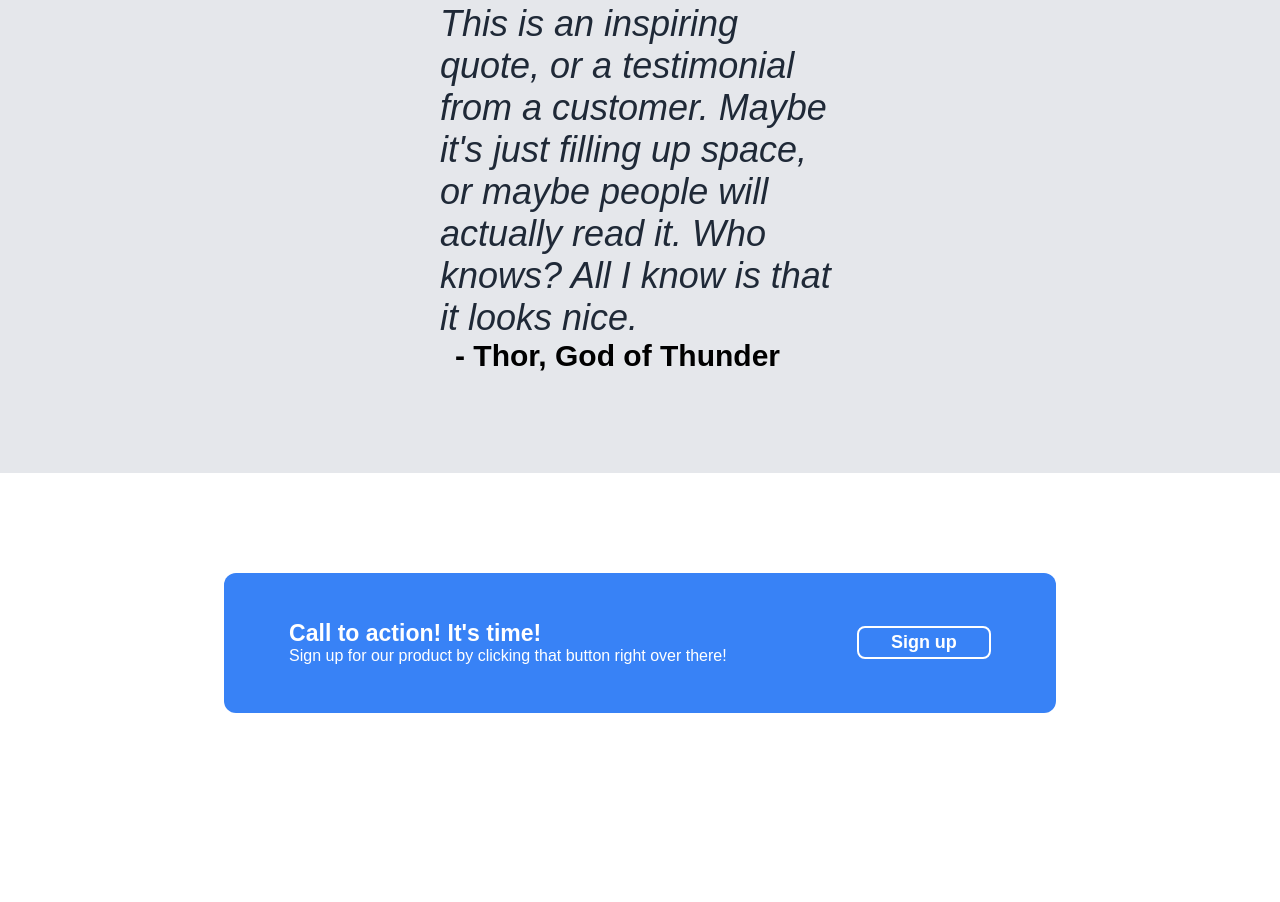
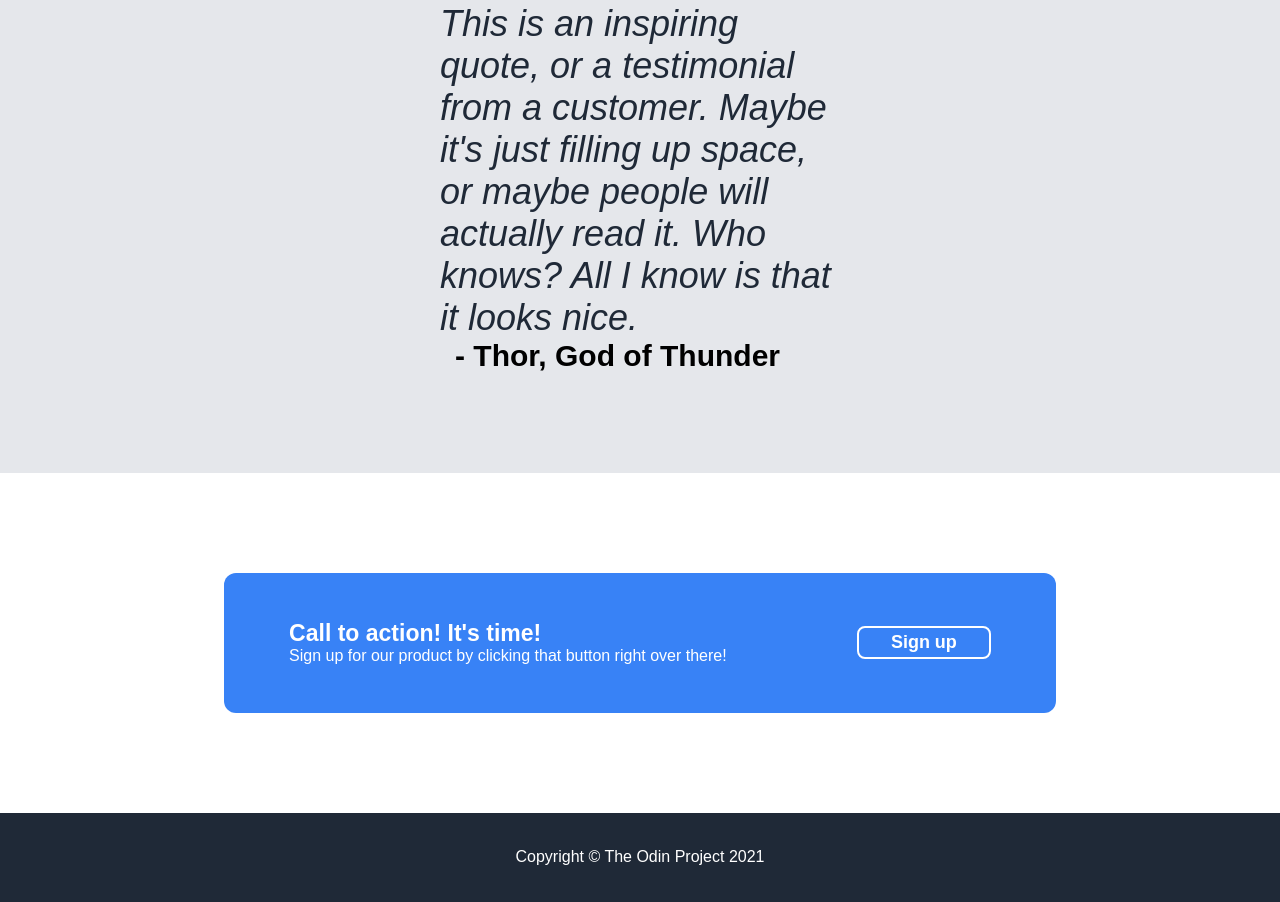
Before and after one commit to chesev/Project-Landing-Page, a plain HTML site: page index.html in a window 1280 px wide. Shown: the part 1094-1996 px from the top of the page. Before the commit the page ends 1907 px from the top, so only its background shows below. Drawn offline with Linux system fonts and the light colour scheme.

Commit message:
Footer done

```diff
--- a/index.html
+++ b/index.html
@@ -115,6 +115,12 @@
         </div>
     </section>
 
+        <!-- FOOTER -->
+
+    <section class="footer">
+        <footer>Copyright © The Odin Project 2021</footer>
+    </section>
+
 
 </body>
 </html>
--- a/styles.css
+++ b/styles.css
@@ -191,3 +191,13 @@ figcaption {
 	margin-top: 100px;
 	margin-bottom: 100px;
 }
+
+/* FOOTER */
+
+footer {
+	background-color: #1f2937;
+	text-align: center;
+	color: white;
+	padding-top: 35px;
+	padding-bottom: 36px;
+}
```
